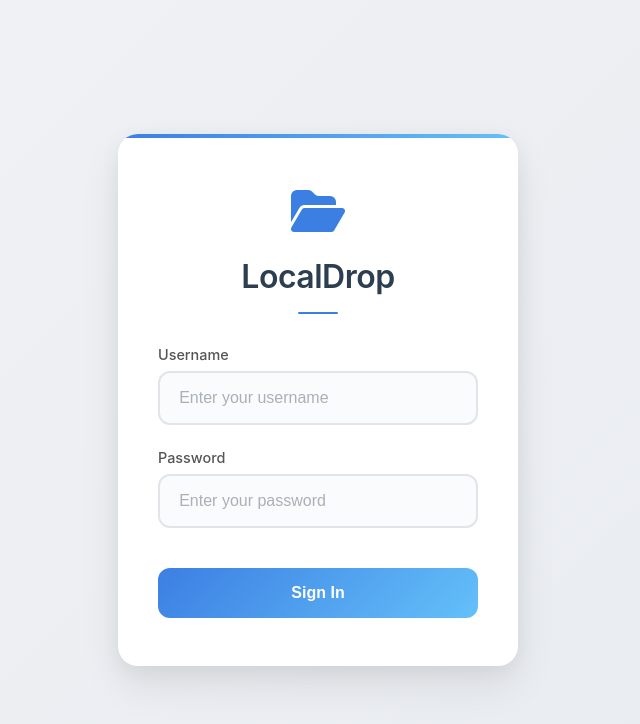
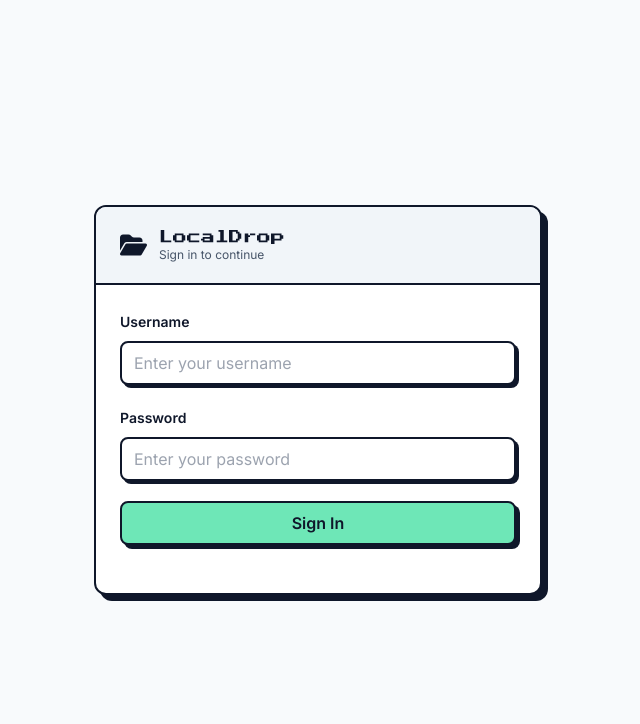
Before and after one commit to Mo7sen007/LocalDrop, a plain HTML site: page internal/static/html/login.html in a window 1280 px wide. Shown: the whole page, without its empty margins (322-962 px from the left). Drawn offline with nearby package versions, Linux system fonts and the light colour scheme.

Commit message:
feat: Refactor upload handling to use structured request body and improve form field naming

```diff
--- a/internal/static/html/login.html
+++ b/internal/static/html/login.html
@@ -4,32 +4,67 @@
   <meta charset="UTF-8">
   <meta name="viewport" content="width=device-width, initial-scale=1.0">
   <title>LocalDrop - Login</title>
+  <link rel="preconnect" href="https://fonts.googleapis.com">
+  <link rel="preconnect" href="https://fonts.gstatic.com" crossorigin>
+  <link href="https://fonts.googleapis.com/css2?family=Inter:wght@400;500;600;700&family=Press+Start+2P&display=swap" rel="stylesheet">
   <link rel="stylesheet" href="https://cdnjs.cloudflare.com/ajax/libs/font-awesome/6.5.2/css/all.min.css" crossorigin="anonymous" referrerpolicy="no-referrer" />
-  <link rel="stylesheet" href="/static/css/login.css">
+  <script src="https://cdn.tailwindcss.com"></script>
+  <style type="text/tailwindcss">
+    @layer base {
+      body { @apply font-sans bg-slate-50 text-slate-900; }
+    }
+    @layer components {
+      .font-display { font-family: "Press Start 2P", cursive; }
+      .font-body { font-family: "Inter", system-ui, sans-serif; }
+
+      .retro-card { @apply bg-white border-2 border-slate-900 rounded-xl overflow-hidden shadow-[6px_6px_0_0_#0f172a]; }
+      .retro-card-sm { @apply bg-white border-2 border-slate-900 rounded-lg overflow-hidden shadow-[4px_4px_0_0_#0f172a]; }
+      .retro-btn { @apply inline-flex items-center gap-2 border-2 border-slate-900 rounded-lg px-4 py-2 font-semibold bg-amber-300 shadow-[4px_4px_0_0_#0f172a] transition-transform duration-200 ease-out; }
+      .retro-btn:hover { @apply -translate-x-0.5 -translate-y-0.5; }
+      .retro-btn:active { @apply translate-x-0.5 translate-y-0.5 shadow-[2px_2px_0_0_#0f172a]; }
+      .retro-btn.primary { @apply bg-emerald-300; }
+      .retro-input { @apply w-full border-2 border-slate-900 rounded-lg px-3 py-2 bg-white focus:outline-none focus:ring-4 focus:ring-slate-200 shadow-[3px_3px_0_0_#0f172a]; }
+      .retro-input:focus { @apply -translate-x-0.5 -translate-y-0.5 shadow-[4px_4px_0_0_#0f172a]; }
+
+      .error { @apply hidden text-sm border-2 border-slate-900 rounded-lg px-3 py-3 bg-rose-200 text-slate-900 shadow-[3px_3px_0_0_#0f172a]; }
+      .error.show { @apply block; }
+      .error.success { @apply bg-emerald-200; }
+      .login-button:disabled { @apply opacity-60 cursor-not-allowed; }
+    }
+  </style>
 </head>
-<body>
-  <div class="login-container">
-    <div class="logo"><i class="fa-solid fa-folder-open" aria-hidden="true"></i></div>
-    <h2>LocalDrop</h2>
-
-    <form id="loginForm">
-      <div class="form-group">
-        <label for="username">Username</label>
-        <input type="text" id="username" name="username" placeholder="Enter your username" required>
+<body class="font-body bg-slate-50 text-slate-900">
+  <div class="min-h-screen flex items-center justify-center px-6 py-12">
+    <div class="retro-card w-full max-w-md">
+      <div class="flex items-center gap-3 px-6 py-5 border-b-2 border-slate-900 bg-slate-100">
+        <i class="fa-solid fa-folder-open text-2xl" aria-hidden="true"></i>
+        <div>
+          <h1 class="font-display text-sm">LocalDrop</h1>
+          <p class="text-xs text-slate-600">Sign in to continue</p>
+        </div>
       </div>
 
-      <div class="form-group">
-        <label for="password">Password</label>
-        <input type="password" id="password" name="password" placeholder="Enter your password" required>
+      <form id="loginForm" class="p-6 space-y-5">
+        <div class="space-y-2">
+          <label for="username" class="text-sm font-semibold">Username</label>
+          <input type="text" id="username" name="username" placeholder="Enter your username" class="retro-input" required>
         </div>
 
-      <button type="submit" class="login-button">
+        <div class="space-y-2">
+          <label for="password" class="text-sm font-semibold">Password</label>
+          <input type="password" id="password" name="password" placeholder="Enter your password" class="retro-input" required>
+        </div>
+
+        <button type="submit" class="login-button retro-btn primary w-full justify-center">
           <span class="button-text">Sign In</span>
           <span class="spinner" style="display: none;"><i class="fa-solid fa-spinner fa-spin" aria-hidden="true"></i></span>
         </button>
       </form>
 
+      <div class="px-6 pb-6">
         <div id="error" class="error"></div>
+      </div>
+    </div>
   </div>
 
   <script src="/static/js/login.js"></script>
```
Also changed, not shown: internal/static/js/dashboard.js (+6 -4 lines), 3 other files. Lines whose indentation alone changed are shown as unchanged.
